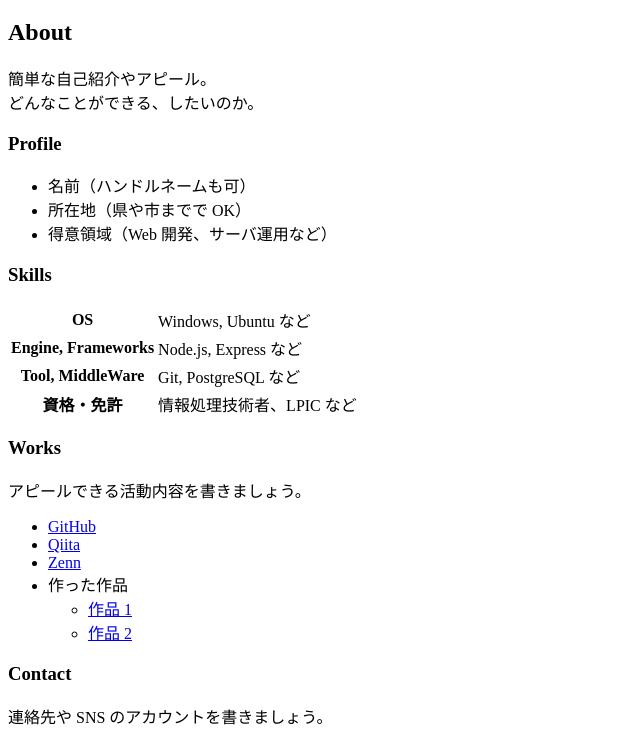
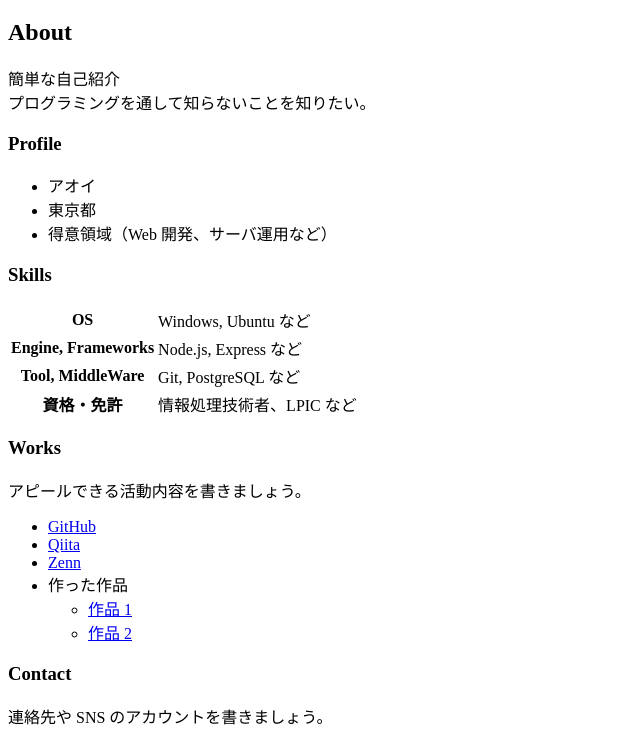
Before and after one commit to aoi2003/aoi2003.github.io, a plain HTML site: page index.html in a window 1280 px wide. Shown: the part 61-800 px from the top of the page, without its empty margins (0-640 px from the left). Drawn offline with Linux system fonts and the light colour scheme.

Commit message:
Update index.html

```diff
--- a/index.html
+++ b/index.html
@@ -10,14 +10,14 @@
 
     <h2>About</h2>
     <p>
-      簡単な自己紹介やアピール。<br>
-      どんなことができる、したいのか。
+      簡単な自己紹介<br>
+      プログラミングを通して知らないことを知りたい。
     </p>
 
     <h3>Profile</h3>
     <ul>
-      <li>名前（ハンドルネームも可）</li>
-      <li>所在地（県や市までで OK）</li>
+      <li>アオイ</li>
+      <li>東京都</li>
       <li>得意領域（Web 開発、サーバ運用など）</li>
     </ul>
 
```
